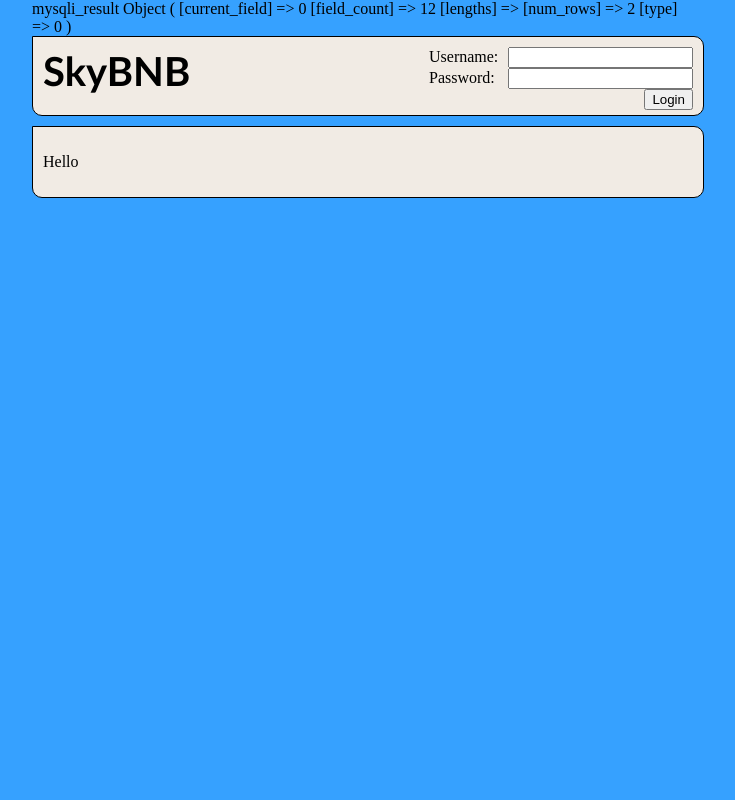
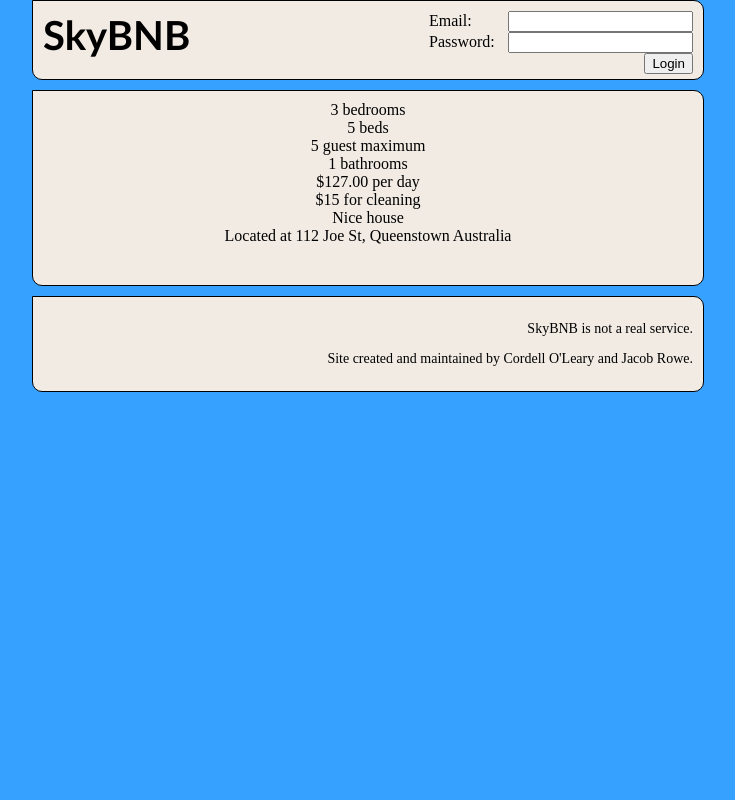
Before and after one commit to CDonalO/COSC349A1, a PHP site: page /home.php in a window 1280 px wide. Shown: the whole page, without its empty margins (283-1018 px from the left). Run offline with PHP 8.4, Linux system fonts and the light colour scheme; data comes from the database, SQL or seed files in the repository.

Commit message:
pull house objects from database and display them

```diff
--- a/webserver_files/www/footer.php
+++ b/webserver_files/www/footer.php
@@ -1 +1,12 @@
-<?php
+<footer>
+    <p>
+        SkyBNB is not a real service.
+    </p>
+    <p>
+        Site created and maintained by Cordell O'Leary and Jacob Rowe.
+    </p>
+
+</footer>
+
+</body>
+</html>
--- a/webserver_files/www/header.php
+++ b/webserver_files/www/header.php
@@ -19,8 +19,8 @@
     <div id="user">
             <div id="login">
                 <form id="loginForm" method="post">
-                    <label for="loginUser">Username: </label>
-                    <input type="text" name="loginUser" id="loginUser"><br>
+                    <label for="loginEmail">Email: </label>
+                    <input type="text" name="loginEmail" id="loginEmail"><br>
                     <label for="loginPassword">Password: </label>
                     <input type="password" name="loginPassword" id="loginPassword"><br>
                     <input type="submit" id="loginSubmit" value="Login">
--- a/webserver_files/www/home.php
+++ b/webserver_files/www/home.php
@@ -10,18 +10,31 @@ if ($conn->connect_error) {
     print_r("Error");
 }
 
-$sql = "SELECT * FROM Houses";
-$result = $conn->query($sql);
-print_r($result);
-
 include("header.php");
 ?>
 
-<main>
+    <main>
+        <?php
+        $sql = "SELECT * FROM Houses where(approved='false')";
+        $result = $conn->query($sql);
+        $obj = $result->fetch_object();
+        while($obj != ""){
+            echo "<ul class='house'>";
+//            echo "<li><img src="$obj->image" width='240' height='180'></li>";
+            echo "<li> $obj->bedrooms bedrooms</li>";
+            echo "<li>$obj->beds beds</li>";
+            echo "<li>$obj->guest_limit guest maximum</li>";
+            echo "<li>$obj->bathrooms bathrooms</li>";
+            echo "<li>$$obj->price_per_day per day</li>";
+            echo "<li>$$obj->cleaning_fee for cleaning</li>";
+            echo "<li>$obj->description</li>";
+            echo "<li>Located at $obj->address, $obj->city $obj->country</li>";
+            echo "</ul>";
+            $obj = $result->fetch_object();
+        }
 
-<p>Hello</p>
-
-</main>
+        ?>
+    </main>
 <?php
 include("footer.php");
 ?>
--- a/webserver_files/www/style.css
+++ b/webserver_files/www/style.css
@@ -13,22 +13,19 @@ footer {
     border-radius: 0 10px 10px 10px;
     background-color: #f1EBE4;
     color: inherit;
+    width: inherit;
 }
 
 header {
     top: 0;
-    width: inherit;
     z-index: 100;
     padding-bottom:20px;
-}
-
-main{
-    width: inherit;
 }
 
 footer {
     text-align: right;
     font-size: 14px;
+
 }
 
 #loginForm label {
@@ -51,3 +48,10 @@ h1 {
 #user {
     float: right;
 }
+
+.house {
+    list-style:none;
+    margin:0 0 30px 0;
+    padding:0;
+    text-align: center;
+}
```
